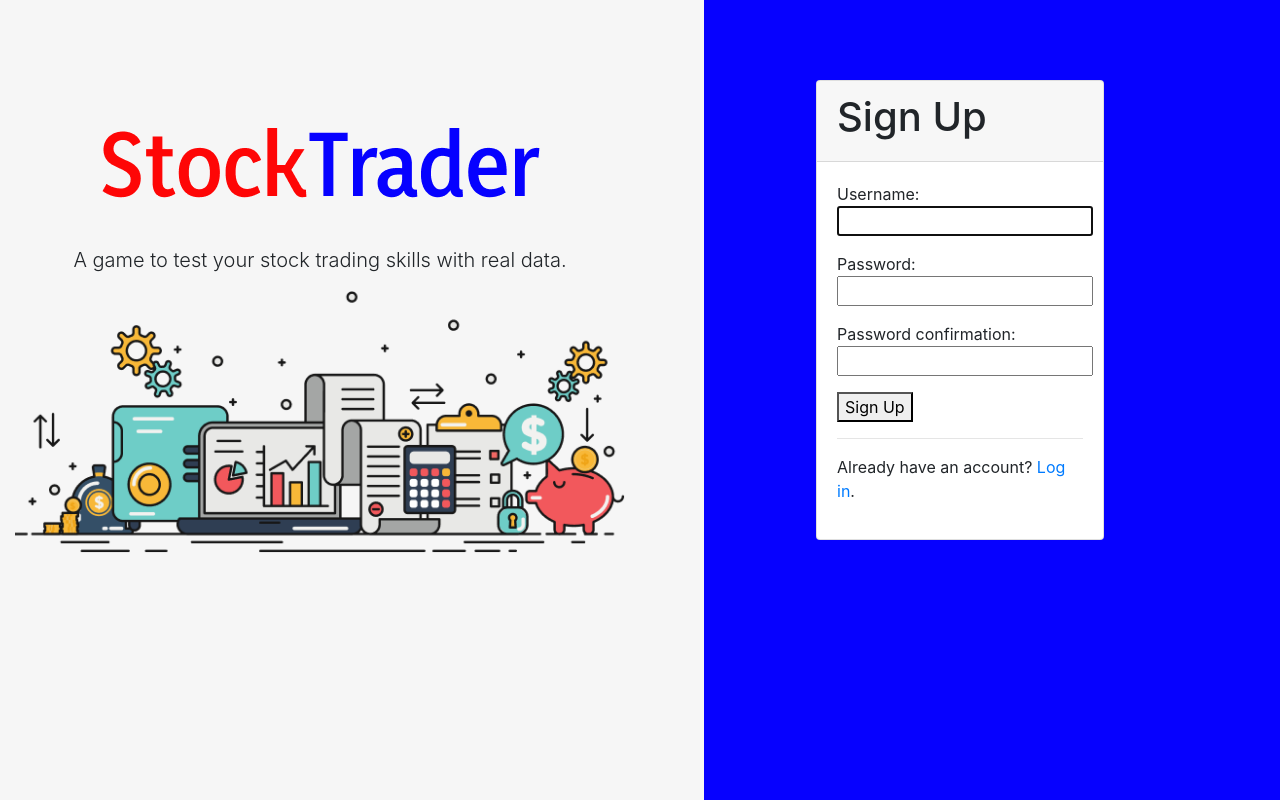
After one commit to bennett39/stocktrader, a Django app: page /accounts/register/ in a window 1280 px wide. The commit adds this page. Run offline with Django 3.2, Linux system fonts and the light colour scheme; some libraries are stand-ins or nearby versions.

Commit message:
Implement registration, add static & url dispatch to templates

```diff
--- a/mysite/mysite/urls.py
+++ b/mysite/mysite/urls.py
@@ -1,8 +1,10 @@
 from django.contrib import admin
 from django.urls import path, include
+from .views import register
 
 urlpatterns = [
     path('', include('stocktrader.urls')),
     path('accounts/', include('django.contrib.auth.urls')),
+    path('accounts/register/', register, name='register'),
     path('admin/', admin.site.urls),
 ]
--- /dev/null
+++ b/mysite/mysite/views.py
@@ -0,0 +1,17 @@
+from django.contrib.auth import login, authenticate
+from django.contrib.auth.forms import UserCreationForm
+from django.shortcuts import render, redirect
+
+def register(request):
+    if request.method == 'POST':
+        form = UserCreationForm(request.POST)
+        if form.is_valid():
+            form.save()
+            username = form.cleaned_data.get('username')
+            raw_password = form.cleaned_data.get('password1')
+            user = authenticate(username=username, password=raw_password)
+            login(request, user)
+            return redirect('home')
+    else:
+        form = UserCreationForm()
+    return render(request, 'registration/register.html', {'form': form})
--- a/mysite/stocktrader/logic.py
+++ b/mysite/stocktrader/logic.py
@@ -33,7 +33,7 @@ def build_portfolio(transactions):
         )
         portfolio[symbol]['name'] = quote['name']
         portfolio[symbol]['quantity'] = quantity
-        portfolio[symbol]['value'] = usd(value)
+        portfolio[symbol]['value'] = value
     return portfolio
 
 
--- a/mysite/stocktrader/templates/stocktrader/buy.html
+++ b/mysite/stocktrader/templates/stocktrader/buy.html
@@ -8,7 +8,7 @@
 <h1>Buy</h1>
 <form action="/buy/" method="POST">
   {% csrf_token %}
-  {{ form }}
+  {{ form.as_p }}
   <input type="submit" value="Submit">
 </form>
 {% endblock %}
--- a/mysite/stocktrader/templates/stocktrader/quote.html
+++ b/mysite/stocktrader/templates/stocktrader/quote.html
@@ -8,7 +8,7 @@
 <h1>Quote</h1>
 <form action="/quote/" method="POST">
   {% csrf_token %}
-  {{ form }}
+  {{ form.as_p }}
   <input type="submit" value="Submit">
 </form>
 {% endblock %}
--- a/mysite/stocktrader/templates/stocktrader/sell.html
+++ b/mysite/stocktrader/templates/stocktrader/sell.html
@@ -8,7 +8,7 @@
 <h1>Sell</h1>
 <form action="/sell/" method="POST">
   {% csrf_token %}
-  {{ form }}
+  {{ form.as_p }}
   <input type="submit" value="Submit">
 </form>
 {% endblock %}
--- /dev/null
+++ b/mysite/templates/registration/base.html
@@ -0,0 +1,41 @@
+{% load static %}
+<!DOCTYPE html>
+
+<html lang="en">
+
+    <head>
+
+        <!-- Required meta tags -->
+        <meta charset="utf-8"/>
+        <meta name="viewport" content="width=device-width, initial-scale=1, shrink-to-fit=no"/>
+
+        <!-- documentation at http://getbootstrap.com/docs/4.0/, alternative themes at https://bootswatch.com/4-alpha/ -->
+        <link href="https://maxcdn.bootstrapcdn.com/bootstrap/4.0.0-beta.2/css/bootstrap.min.css" rel="stylesheet"/>
+
+        <link href="{% static 'stocktrader/styles.css' %}" rel="stylesheet"/>
+
+        <script src="https://code.jquery.com/jquery-3.1.1.min.js"></script>
+        <script src="https://cdnjs.cloudflare.com/ajax/libs/popper.js/1.12.3/umd/popper.min.js"></script>
+        <script src="https://maxcdn.bootstrapcdn.com/bootstrap/4.0.0-beta.2/js/bootstrap.min.js"></script>
+
+        <title>Stock Trader: {% block title %}{% endblock %}</title>
+
+    </head>
+
+    <body class="landing">
+        <div class="container-fluid">
+        <div class="row top-margin">
+          <div class="col text-center">
+            <img src="{% static 'stocktrader/stocktrader-white.png' %}" alt="Stock Trader logo" class="mx-auto">
+            <p class="lead">A game to test your stock trading skills with real
+            data.</p>
+            <img src="{% static 'stocktrader/stock-trader-header.png' %}" alt="Illustration" class="mx-auto">
+          </div>
+          <div class="col-sm">
+          {% block main %}{% endblock %}
+          </div>
+        </div>
+        </div>
+    </body>
+
+</html>
--- /dev/null
+++ b/mysite/templates/registration/register.html
@@ -0,0 +1,22 @@
+{% extends "registration/base.html" %}
+
+{% block title %}
+  Sign Up
+{% endblock %}
+
+{% block main %}
+<div class="card mx-auto" style="width:18rem">
+  <div class="card-header"><h1>Sign Up</h1></div>
+  <div class="card-body">
+    <form method="post">
+      {% csrf_token %}
+      {% for field in form %}
+      <p>{{ field.label }}: {{ field }}</p>
+      {% endfor %}
+      <button type="submit">Sign Up</button>
+    </form>
+    <hr />
+    <p>Already have an account? <a href="/accounts/login/">Log in</a>.</p>
+  </div>
+</div>
+{% endblock %}
```
Also changed, not shown: mysite/stocktrader/templates/stocktrader/base.html (+4 -4 lines), mysite/stocktrader/templates/stocktrader/index.html (+16 -5 lines), mysite/stocktrader/views.py (+6 -1 lines), mysite/templates/registration/login.html (+20 -6 lines), mysite/stocktrader/static/stocktrader/stock-trader-header.png (added).
